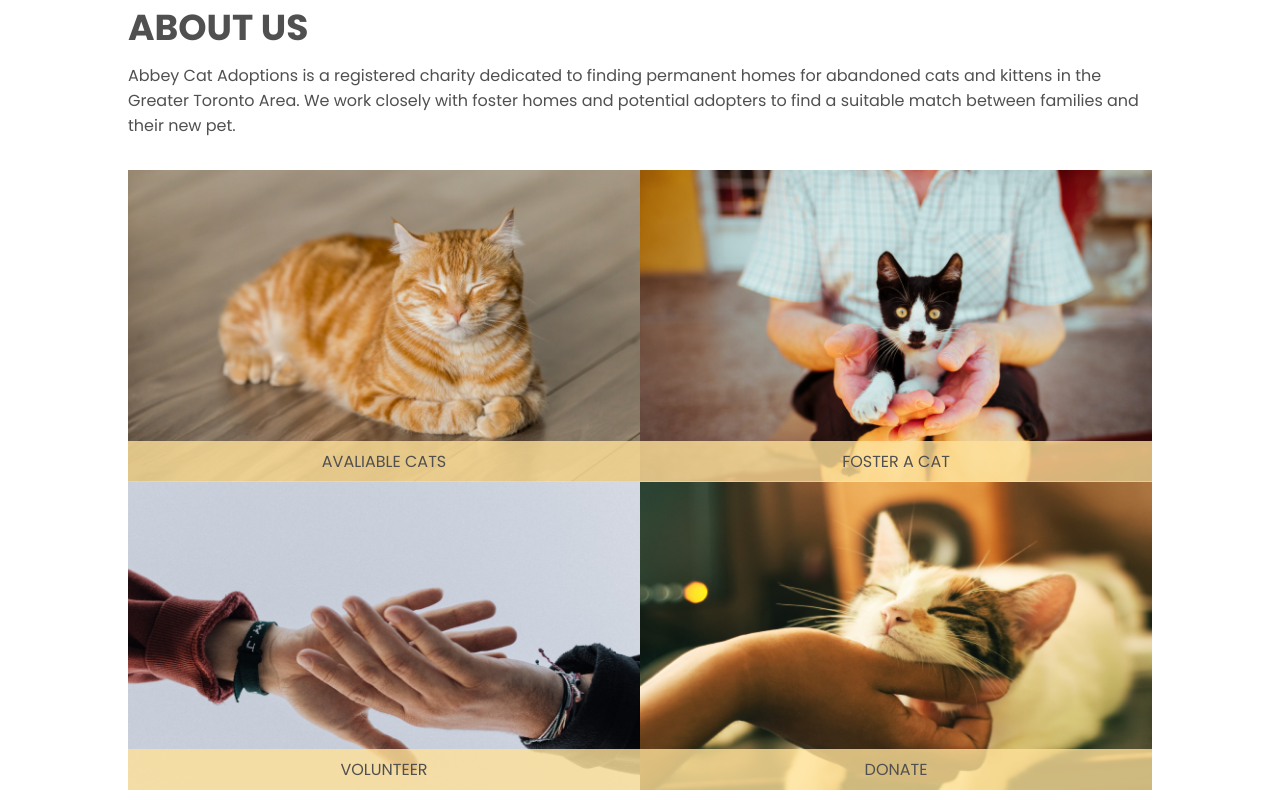
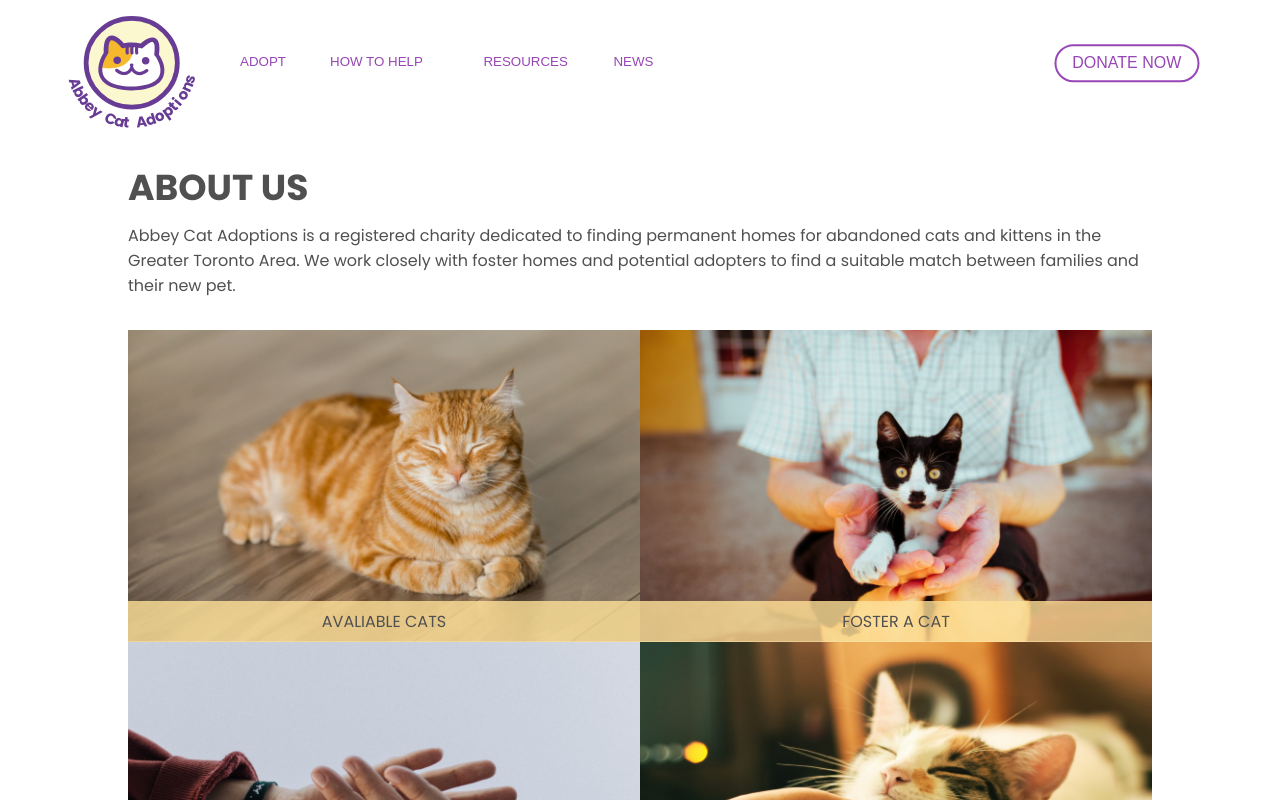
Before and after one commit to ZipingLiu-JokerH/cat_adoption_website, a React (Create React App) app: page / in a window 1280 px wide. Shown: the top 800 px of the page. Built offline with nearby package versions, Linux system fonts and the light colour scheme.

Commit message:
Home Page Finish, header & header responsive complete

```diff
--- a/src/App.js
+++ b/src/App.js
@@ -8,7 +8,7 @@ import Home from "./Pages/Home";
 function App() {
   return (
     <div className="App">
-      {/* <Header /> */}
+      <Header />
       <Home />
       <Footer />
     </div>
--- a/src/Components/footer/Footer.module.css
+++ b/src/Components/footer/Footer.module.css
@@ -26,7 +26,7 @@ footer {
   .footer_container {
     flex-direction: row;
     justify-content: space-between;
-    max-width: 1824px;
+    max-width: 1200px;
   }
 
   .links_container {
--- a/src/Components/header/Header.js
+++ b/src/Components/header/Header.js
@@ -1,7 +1,82 @@
-import React from "react";
+import React, { useState } from "react";
+
+// assets
+import Logo from "../../assets/logo.svg";
+
+// styles
+import styles from "./Header.module.css";
+
+// components
+import { AiOutlineMenu, AiOutlineClose } from "react-icons/ai";
+
+const purplePrimary = getComputedStyle(
+  document.documentElement
+).getPropertyValue("--col-purple-primary");
 
 const Header = () => {
-  return <div>This is the Header</div>;
+  const [showNav, setShowNav] = useState(false);
+  const navbarClass = `${styles.navbar} ${showNav ? styles.show : styles.hide}`;
+
+  return (
+    <div className={styles.landscape_nav_container}>
+      <header>
+        <div className={styles.emptybox}></div>
+        <div className={styles.logo_container}>
+          <img src={Logo} alt="" />
+        </div>
+        <div className={styles.svg_container} onClick={() => setShowNav(true)}>
+          <AiOutlineMenu size={32} color={purplePrimary} />
+        </div>
+      </header>
+      <nav className={navbarClass}>
+        <div className={styles.navbar_logoClose}>
+          <div className={styles.emptybox}></div>
+          <img src={Logo} alt="" />
+          <div
+            className={styles.nav_svg_container}
+            onClick={() => setShowNav(false)}
+          >
+            <AiOutlineClose size={32} color={purplePrimary} />
+          </div>
+        </div>
+        <ul className={styles.navbar_nav}>
+          <li className={styles.has_dropdown}>
+            <button>ADOPT</button>
+            <ul className={styles.dropdown}>
+              <li>Avaliable Cats</li>
+              <li>Avaliable Kittens</li>
+              <li>Adoption Info</li>
+            </ul>
+          </li>
+          <li className={styles.has_dropdown}>
+            <button>HOW TO HELP</button>
+            <ul className={styles.dropdown}>
+              <li>Donate</li>
+              <li>Volunteer</li>
+              <li>Surrender a Cat</li>
+              <li>Foster a Cat</li>
+              <li>Share to Social Media</li>
+            </ul>
+          </li>
+          <li className={styles.has_dropdown}>
+            <button>RESOURCES</button>
+            <ul className={styles.dropdown}>
+              <li>Artical and Tips</li>
+              <li>Feline Nutrition</li>
+            </ul>
+          </li>
+          <li className={styles.has_dropdown}>
+            <button>NEWS</button>
+            <ul className={styles.dropdown}>
+              <li>Rescue Stories</li>
+              <li>Success Stroies</li>
+            </ul>
+          </li>
+        </ul>
+        <button className={styles.navbar_action}>DONATE NOW</button>
+      </nav>
+    </div>
+  );
 };
 
 export default Header;
--- /dev/null
+++ b/src/Components/header/Header.module.css
@@ -0,0 +1,225 @@
+/* header created a stacking context */
+header {
+  width: 100%;
+  position: fixed;
+  top: -4em;
+  background-color: #ffffff;
+  display: flex;
+  justify-content: space-between;
+  align-items: center;
+  z-index: 100;
+}
+
+.logo_container {
+  width: 10em;
+  height: 10em;
+  background-color: #fff;
+  border-radius: 50%;
+  position: relative;
+  top: 2.5em;
+  flex-shrink: 0;
+  display: flex;
+  justify-content: center;
+  align-items: center;
+}
+
+.svg_container {
+  position: relative;
+  top: 3em;
+  right: 10%;
+}
+
+header img {
+  width: 8em;
+  z-index: 200;
+  position: relative;
+  top: 1em;
+}
+
+header svg {
+  cursor: pointer;
+  color: var(--col-purple-primary);
+}
+
+.emptybox {
+  width: 2em;
+}
+
+/* we want navbar show infront of header, need to create a stacking context for navbar */
+.navbar {
+  z-index: 110;
+  position: fixed;
+  top: 0;
+  width: 100%;
+  height: 100vh;
+  background-color: #fff;
+  display: flex;
+  flex-direction: column;
+  align-items: flex-start;
+  padding-top: 0.5em;
+}
+.navbar.show {
+  transform: translateY(0);
+}
+.navbar.hide {
+  transform: translateY(100%);
+}
+
+.navbar_logoClose {
+  display: flex;
+  width: 100%;
+  margin-bottom: 1.5em;
+  justify-content: space-between;
+}
+.navbar_logoClose > img {
+  width: 7em;
+}
+
+.nav_svg_container {
+  position: relative;
+  top: 3em;
+  right: 10%;
+}
+.navbar_logoClose svg {
+  cursor: pointer;
+  color: var(--col-purple-primary);
+}
+.navbar_nav {
+  list-style: none;
+  margin-left: 20%;
+  margin-bottom: 2em;
+}
+
+.navbar_nav button {
+  border: none;
+  background-color: #fff;
+  color: var(--col-purple-primary);
+  margin-bottom: 1em;
+  cursor: pointer;
+}
+
+.navbar .navbar_action {
+  font-size: 1.25em;
+  padding: 0.75em 2em;
+  color: var(--col-text-alt);
+  background-color: var(--col-purple-primary);
+  border: 0.15em solid var(--col-purple-primary);
+  border-radius: 1.75em;
+  margin-left: 20%;
+  cursor: pointer;
+}
+
+.dropdown {
+  list-style: none;
+  color: var(--col-purple-primary);
+  font-size: 0.75em;
+  height: 0;
+  visibility: hidden;
+  transition: visibility 0s, height 1s ease-in;
+}
+
+.dropdown > * {
+  margin-bottom: 0.75em;
+}
+
+.has_dropdown:focus-within .dropdown {
+  height: auto;
+  visibility: visible;
+}
+
+@media (min-width: 768px) {
+  .emptybox,
+  .svg_container,
+  .navbar_logoClose,
+  .nav_svg_container {
+    display: none;
+  }
+
+  header {
+    max-width: 1200px;
+    margin: 0 auto;
+  }
+
+  .navbar {
+    width: calc(100% - 8em);
+    max-width: calc(1200px - 8em);
+    transform: translate(8em, 0) !important;
+    height: auto;
+    flex-direction: row;
+    justify-content: space-between;
+    padding-top: 3em;
+    background-color: transparent;
+  }
+
+  .navbar_nav {
+    display: flex;
+    margin-bottom: 0;
+    margin-left: 2em;
+  }
+
+  .navbar .navbar_action {
+    font-size: 1em;
+    margin: 0;
+    color: var(--col-purple-primary);
+    background-color: #fff;
+    padding: 0.5em 1em;
+    transform: translate(-40%, -1.25em);
+  }
+
+  .has_dropdown {
+    min-width: 8.125em;
+  }
+  .has_dropdown:first-child {
+    transform: translateX(2em);
+  }
+  .has_dropdown:nth-child(2) {
+    transform: translateX(-0.5em);
+  }
+
+  .dropdown {
+    background-color: var(--col-purple-secondary-light);
+    color: var(--col-text-alt);
+    padding: 2em 1em;
+    position: relative;
+  }
+
+  .dropdown::before {
+    display: inline-block;
+    content: "";
+    border-top: 0.2rem solid var(--col-purple-secondary-dark);
+    width: 4em;
+    margin: 0 1rem;
+    position: absolute;
+    top: -0.5em;
+    left: -1.25em;
+  }
+}
+
+@media (min-width: 850px) {
+  .logo_container {
+    margin-left: 1%;
+  }
+  .navbar .navbar_action {
+    font-size: 1em;
+    margin: 0;
+    margin-right: 3%;
+    color: var(--col-purple-primary);
+    background-color: #fff;
+    padding: 0.5em 1em;
+    transform: translate(-50%, -10%);
+  }
+
+  .has_dropdown:first-child {
+    transform: translateX(-1.5em);
+  }
+  .has_dropdown:nth-child(2),
+  .has_dropdown:nth-child(3),
+  .has_dropdown:nth-child(4) {
+    transform: translateX(-4em);
+  }
+
+  .landscape_nav_container {
+    display: flex;
+    justify-content: center;
+  }
+}
--- a/src/Pages/Home.module.css
+++ b/src/Pages/Home.module.css
@@ -16,7 +16,7 @@ p {
 
 .home_container {
   width: 80%;
-  margin: 0 auto;
+  margin: 10em auto 0 auto;
   max-width: 1200px;
 }
 
```
Also changed, not shown: src/assets/LOGO _ AbbeyCatAdoption.png (added), src/assets/logo.svg (added).
